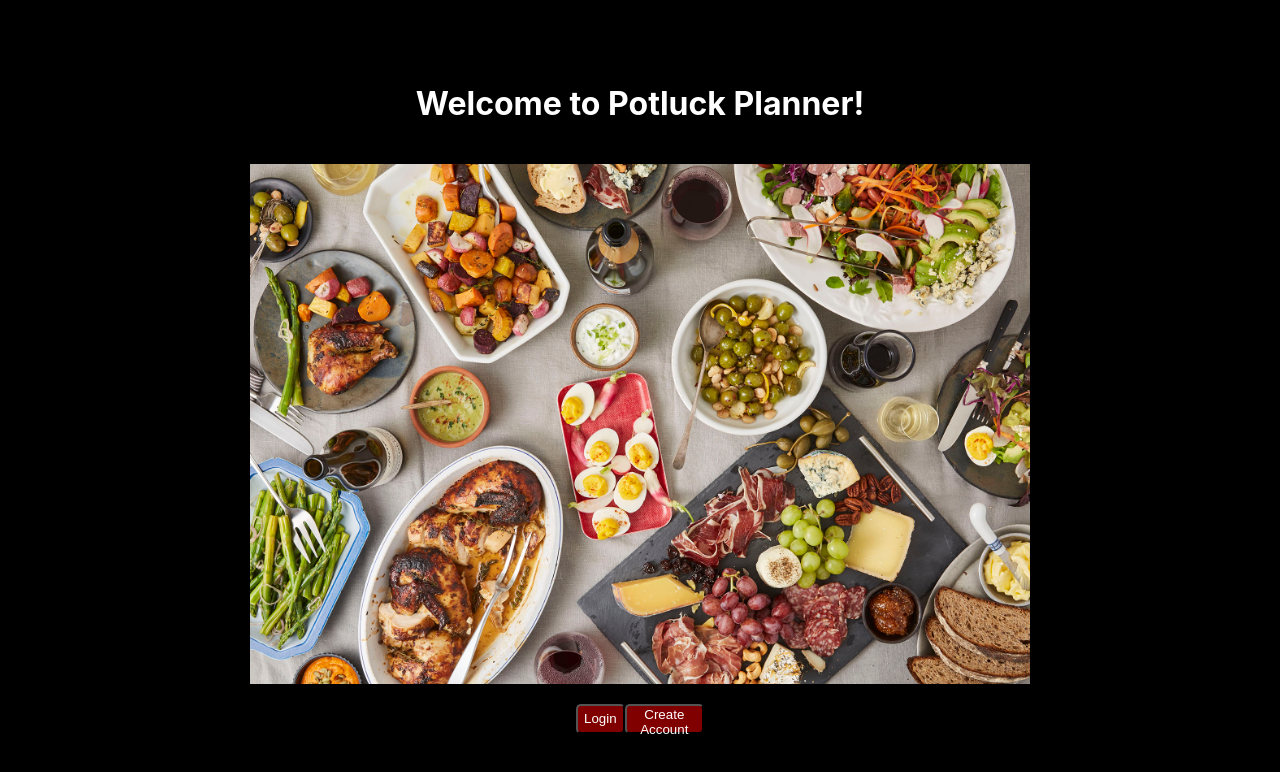
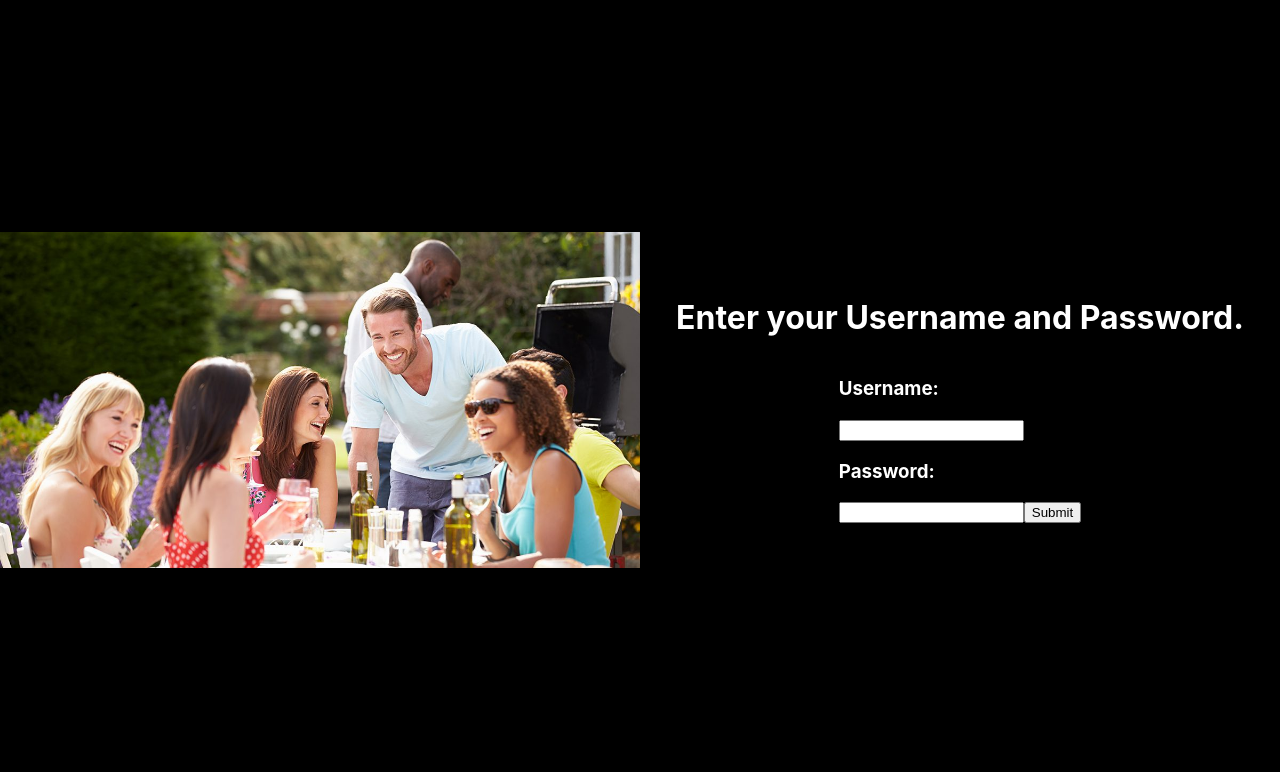
Before and after one commit to potluck-planner-4/front-end, a React (Create React App) app: page /login in a window 1280 px wide. Shown: the top 772 px of the page. Built offline with nearby package versions, Linux system fonts and the light colour scheme.

Commit message:
Login Page created

```diff
--- a/src/App.js
+++ b/src/App.js
@@ -2,6 +2,7 @@ import { useState } from 'react'
 import './App.css'
 import Home from './Components/Home'
 import { BrowserRouter, Route, Switch } from 'react-router-dom'
+import Login from './Components/Login'
 
 function App() {
 
@@ -10,6 +11,9 @@ function App() {
   return (
     <BrowserRouter>
       <Switch>
+        <Route id = 'login' path="/login">
+          <Login />
+        </Route>
         <Route id = 'home' path="/">
           <Home />
         </Route>
--- a/src/Components/Login.js
+++ b/src/Components/Login.js
@@ -0,0 +1,58 @@
+import React from 'react'
+import styled from 'styled-components'
+import photo from './Mingling.jpg'
+
+
+
+const Login = (props) => {
+        const { userName, password } = props
+        const onSubmit = evt => {
+            evt.preventDefault()
+            onSubmit()
+        }
+
+    return (
+
+        <LoginDiv>
+            <LoginImg src= { photo } alt = "People attending an event" />
+            <InfoDiv>
+                <h1>Enter your Username and Password.</h1>
+                <form id = "login-form" onSubmit = {onSubmit}>
+                    <label>
+                        <h3>Username: </h3>
+                        <input id = "userName" name = "userName" type = "text" value = {userName} />
+                    </label>
+                    <label>
+                        <h3>Password: </h3>
+                        <input id = "password" name = "password" type = "text" value = {password} />
+                    </label>
+                    <button id = "login-button">Submit</button>
+                </form>
+            </InfoDiv>
+        </LoginDiv>
+    )
+}
+
+const LoginDiv = styled.div`
+display: flex;
+color: white;
+background: black;
+flex-direction: row;
+justify-content: space-between;
+align-items: center;
+height: 100vh;
+`
+
+const LoginImg = styled.img`
+width: 50%;
+`
+
+const InfoDiv = styled.div`
+display: flex;
+width: 50%;
+flex-direction: column;
+Justify-content: left;
+align-items: center;
+`
+
+export default Login
```
Also changed, not shown: src/Components/Mingling.jpg (added).
